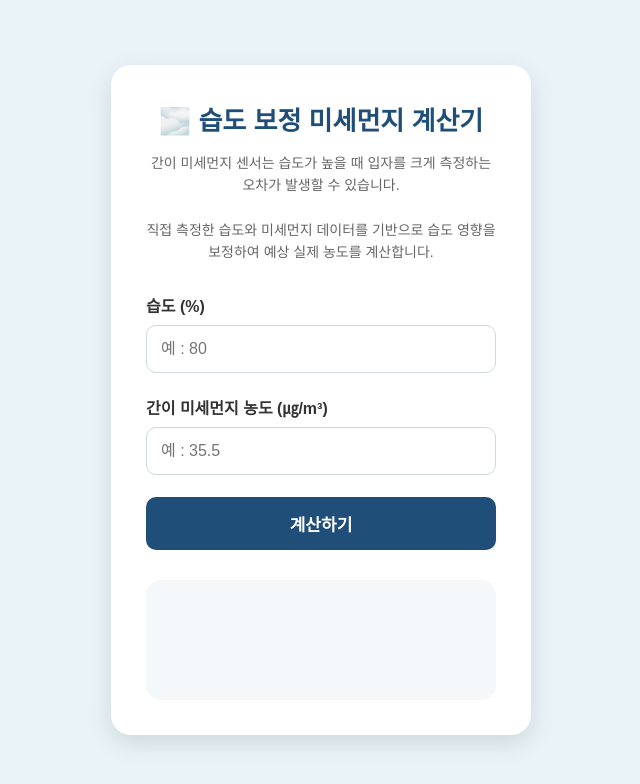
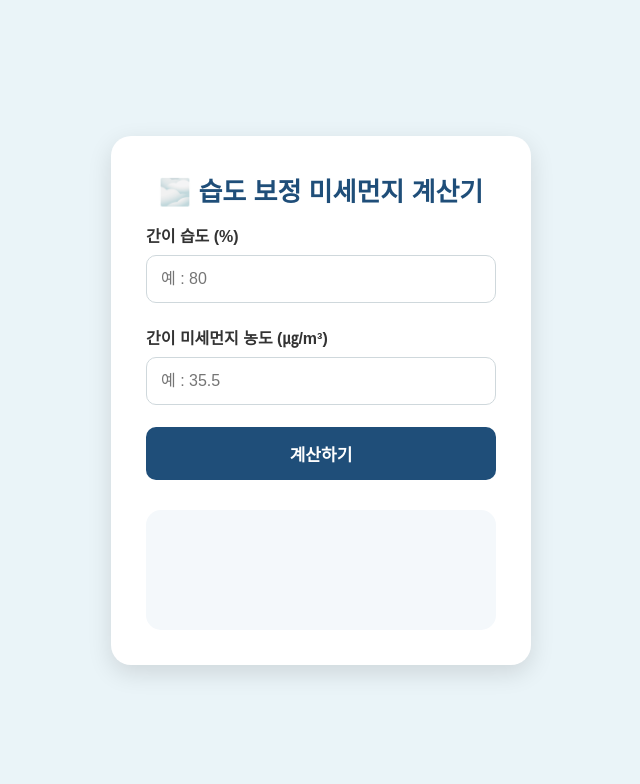
Before and after one commit to soyool318-png/pm-calculator, a plain HTML site: page index.html in a window 1280 px wide. Shown: the whole page, without its empty margins (319-959 px from the left). Drawn offline with Linux system fonts and the light colour scheme.

Commit message:
Modify subtitle and humidity label in index.html
Updated subtitle text and label for humidity input.

```diff
--- a/index.html
+++ b/index.html
@@ -15,23 +15,14 @@
 
 <div class="container">
 
-    <h1>🌫️ 습도 보정 미세먼지 계산기</h1>
-
-
-    <p class="subtitle">
-        간이 미세먼지 센서는 습도가 높을 때
-        입자를 크게 측정하는 오차가 발생할 수 있습니다.<br><br>
-
-        직접 측정한 습도와 미세먼지 데이터를 기반으로
-        습도 영향을 보정하여 예상 실제 농도를 계산합니다.
-    </p>
+   <h1>🌫️ 습도 보정 미세먼지 계산기</h1>
 
 
 
     <div class="input-box">
 
         <label>
-            습도 (%)
+    간이 습도 (%)
         </label>
 
         <input
```
